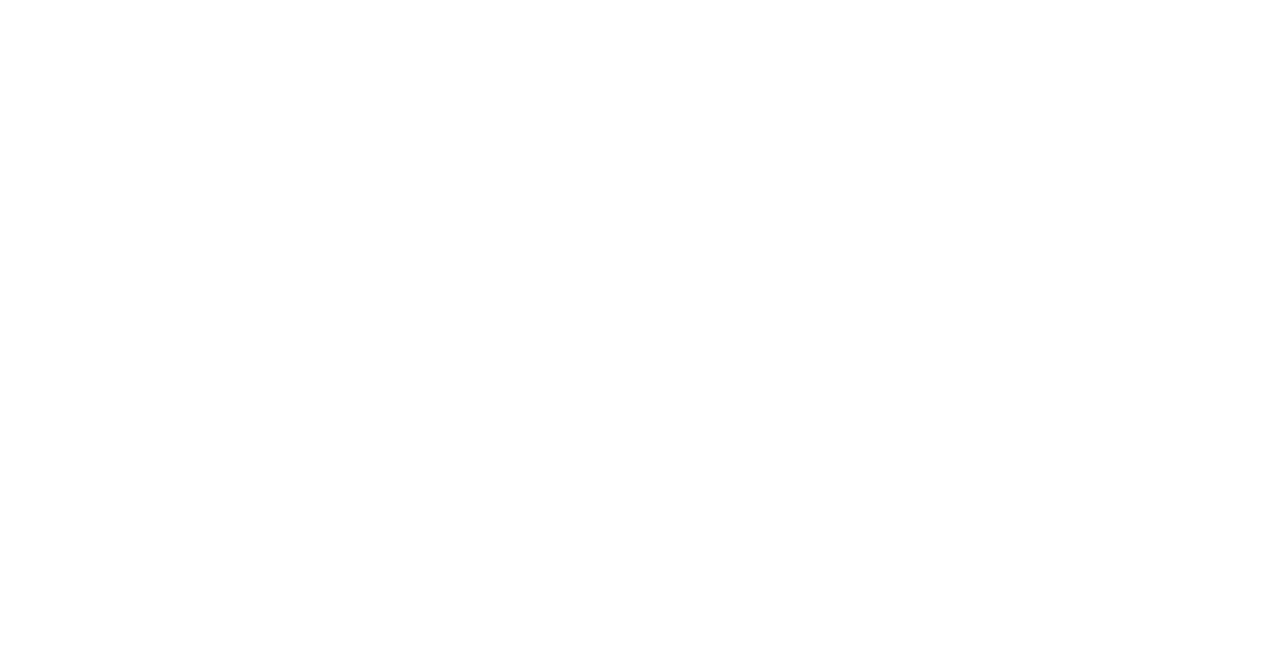
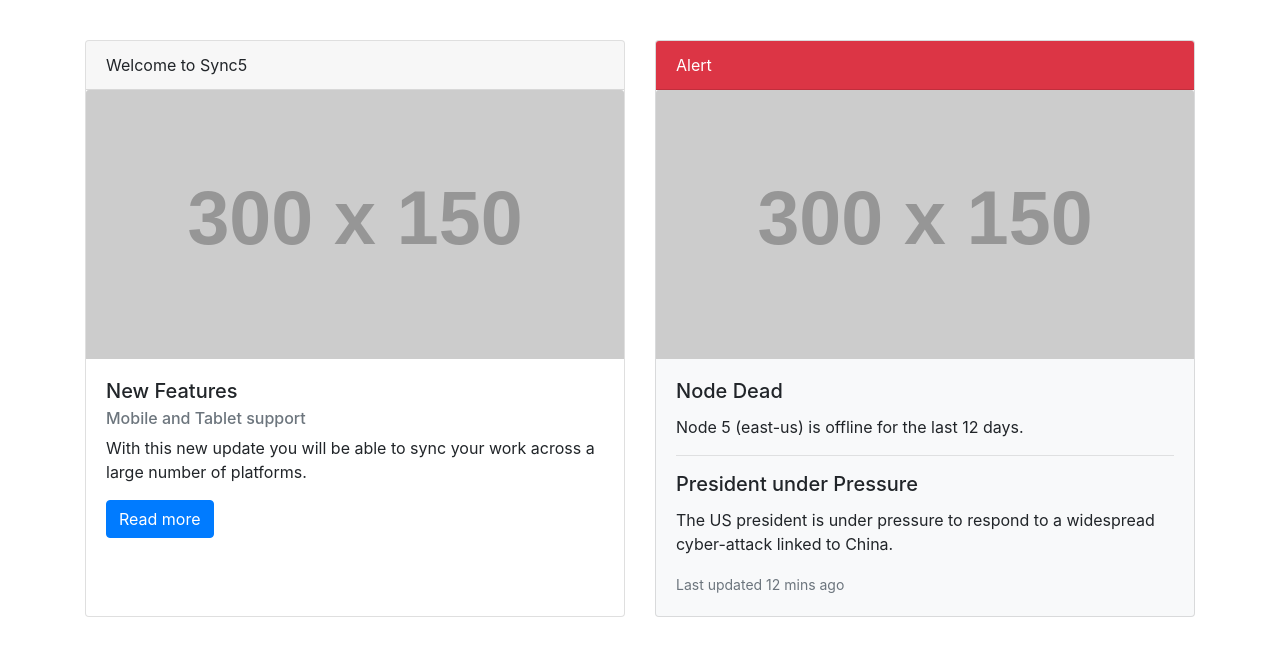
Before and after one commit to acciojob/bootstrap-card-AdityaBhosale22, a website: page main.html in a window 1280 px wide. Drawn offline with nearby package versions, Linux system fonts and the light colour scheme; placeholder pictures from the web are drawn by us.

Commit message:
created a submission

```diff
--- a/main.html
+++ b/main.html
@@ -4,10 +4,54 @@
 
 <head>
 	<link rel="stylesheet" href="styles.css">
+	<link rel="stylesheet" href="https://cdn.jsdelivr.net/npm/bootstrap@4.6.2/dist/css/bootstrap.min.css">
 </head>
 
 <body>
-	<!-- the entire body must be written by student -->
+	<div class="container">
+
+        <div class="card-deck">
+
+            <div class="card">
+                <div class="card-header">
+                    Welcome to Sync5
+                </div>
+                <img src="https://via.placeholder.com/300x150?text=Sync+Features" class="card-img-top" alt="Sync Features">
+
+                <div class="card-body">
+                    <h5 class="card-title">New Features</h5>
+                    <h6 class="card-subtitle mb-2 text-muted">Mobile and Tablet support</h6>
+                    <p class="card-text">With this new update you will be able to sync your work across a large number of platforms.</p>
+                    <a href="#" class="btn btn-primary">Read more</a>
+                </div>
+            </div>
+
+            <div class="card bg-light">
+                <div class="card-header bg-danger text-white">
+                    Alert
+                </div>
+                <img src="https://via.placeholder.com/300x150?text=System+Alert" class="card-img-top" alt="System Alert">
+
+                <div class="card-body">
+                    <h5 class="card-title">Node Dead</h5>
+                    <p class="card-text">Node 5 (east-us) is offline for the last 12 days.</p>
+
+                    <hr>
+
+                    <h5 class="card-title">President under Pressure</h5>
+                    <p class="card-text">The US president is under pressure to respond to a widespread cyber-attack linked to China.</p>
+
+                    <p class="card-text">
+                        <small class="text-muted">Last updated 12 mins ago</small>
+                    </p>
+                </div>
+            </div>
+
+        </div>
+    </div>
+
+    <script src="https://cdn.jsdelivr.net/npm/jquery@3.5.1/dist/jquery.slim.min.js"></script>
+    <script src="https://cdn.jsdelivr.net/npm/bootstrap@4.6.2/dist/js/bootstrap.bundle.min.js"></script>
     <script type="text/javascript" src="./script.js">
 </script>
 
--- a/styles.css
+++ b/styles.css
@@ -1,2 +1 @@
-
-/* Your CSS Code here. */
+body { padding: 40px; background-color: #f8f9fa; }
```
